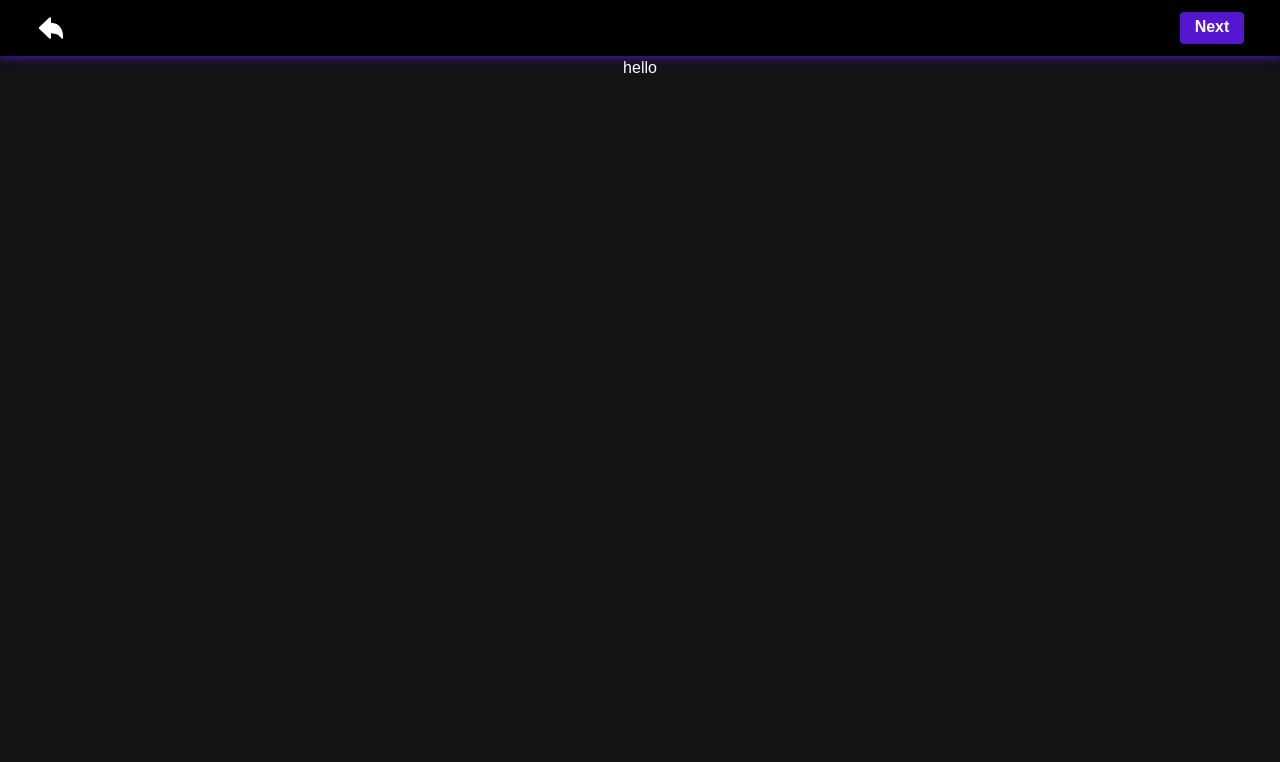
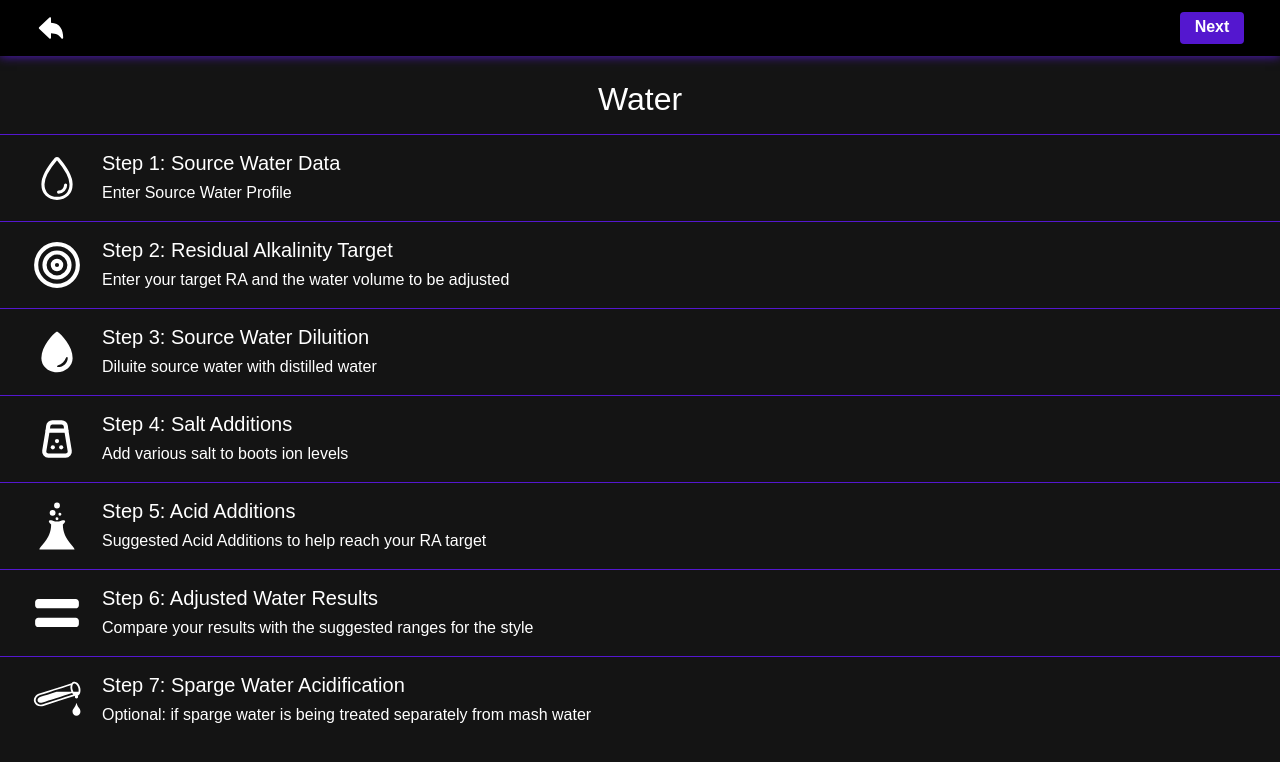
Before and after one commit to Francescostefan1998/beerbuzz-frontend, a React (Create React App) app: page /water in a window 1280 px wide. Shown: the top 762 px of the page. Built offline with nearby package versions, Linux system fonts and the light colour scheme; the HTML template or start-up script is replaced by a standard one.

Commit message:
styling modals
styling modals

```diff
--- a/src/components/home/brew/ingredients/water/Water.jsx
+++ b/src/components/home/brew/ingredients/water/Water.jsx
@@ -1,11 +1,161 @@
 import "./water.css";
 import NavbarIngredients from "../navbarIngredients/NavbarIngredients";
-
+import WaterSourceData from "./waterSourceData/WaterSourceData";
+import { useState } from "react";
+import { IoWaterOutline } from "react-icons/io5";
+import { FiTarget } from "react-icons/fi";
+import { IoIosWater } from "react-icons/io";
+import { TbSalt } from "react-icons/tb";
+import { GiAcid, GiChemicalDrop } from "react-icons/gi";
+import { FaEquals } from "react-icons/fa";
 const Water = () => {
+  const [step, setStep] = useState("");
   return (
     <div className="water">
       <NavbarIngredients prew="/selectstyle" next="/malts" />
-      <div>hello</div>
+      <div className="water-title mt-4 mb-3">
+        <h2>Water</h2>
+      </div>
+      <div className="water-list">
+        <div
+          className="water-list-element"
+          onClick={() => setStep("waterSourceData")}
+        >
+          <div>
+            <IoWaterOutline className="icon" />
+          </div>
+          <div className="water-list-element-tile">
+            <div>
+              <h5>Step 1: Source Water Data</h5>
+            </div>
+            <div>Enter Source Water Profile </div>
+          </div>
+        </div>
+        {step === "waterSourceData" ? (
+          <WaterSourceData setModal={setStep} />
+        ) : (
+          <div></div>
+        )}
+        <div
+          className="water-list-element"
+          onClick={() => setStep("residualAlkalinityTarger")}
+        >
+          <div>
+            <FiTarget className="icon" />
+          </div>
+          <div className="water-list-element-tile">
+            <div>
+              <h5>Step 2: Residual Alkalinity Target</h5>
+            </div>
+            <div>Enter your target RA and the water volume to be adjusted</div>
+          </div>
+        </div>
+        {step === "residualAlkalinityTarger" ? (
+          <WaterSourceData setModal={setStep} />
+        ) : (
+          <div></div>
+        )}
+        <div
+          className="water-list-element"
+          onClick={() => setStep("souceWaterDiluition")}
+        >
+          <div>
+            <IoIosWater className="icon" />
+          </div>
+          <div className="water-list-element-tile">
+            <div>
+              <h5>Step 3: Source Water Diluition</h5>
+            </div>
+            <div>Diluite source water with distilled water</div>
+          </div>
+        </div>
+        {step === "souceWaterDiluition" ? (
+          <WaterSourceData setModal={setStep} />
+        ) : (
+          <div></div>
+        )}
+        <div
+          className="water-list-element"
+          onClick={() => setStep("saltAdditions")}
+        >
+          <div>
+            <TbSalt className="icon" />
+          </div>
+          <div className="water-list-element-tile">
+            <div>
+              <h5>Step 4: Salt Additions</h5>
+            </div>
+            <div>Add various salt to boots ion levels</div>
+          </div>
+        </div>
+        {step === "saltAdditions" ? (
+          <WaterSourceData setModal={setStep} />
+        ) : (
+          <div></div>
+        )}
+        <div
+          className="water-list-element"
+          onClick={() => setStep("acidAdditions")}
+        >
+          <div>
+            <GiAcid className="icon" />
+          </div>
+          <div className="water-list-element-tile">
+            <div>
+              <h5>Step 5: Acid Additions</h5>
+            </div>
+            <div>Suggested Acid Additions to help reach your RA target</div>
+          </div>
+        </div>
+        {step === "acidAdditions" ? (
+          <WaterSourceData setModal={setStep} />
+        ) : (
+          <div></div>
+        )}
+        <div
+          className="water-list-element"
+          onClick={() => setStep("adjustedWaterResults")}
+        >
+          <div>
+            <FaEquals className="icon" />
+          </div>
+          <div className="water-list-element-tile">
+            <div>
+              <h5>Step 6: Adjusted Water Results</h5>
+            </div>
+            <div>
+              Compare your results with the suggested ranges for the style
+            </div>
+          </div>
+        </div>
+        {step === "adjustedWaterResults" ? (
+          <WaterSourceData setModal={setStep} />
+        ) : (
+          <div></div>
+        )}
+        <div
+          className="water-list-element"
+          onClick={() => setStep("spargeWaterAcidification")}
+        >
+          <div>
+            <GiChemicalDrop className="icon" />
+          </div>
+          <div className="water-list-element-tile">
+            <div>
+              <h5>Step 7: Sparge Water Acidification</h5>
+            </div>
+            <div>
+              Optional: if sparge water is being treated separately from mash
+              water
+            </div>
+          </div>
+        </div>
+        {step === "spargeWaterAcidification" ? (
+          <WaterSourceData setModal={setStep} />
+        ) : (
+          <div></div>
+        )}
+      </div>
     </div>
   );
 };
--- a/src/components/home/brew/ingredients/water/water.css
+++ b/src/components/home/brew/ingredients/water/water.css
@@ -3,3 +3,58 @@
   width: 100%;
   height: 100vh;
 }
+.water-list {
+  height: 80vh;
+  overflow-y: scroll;
+  padding-bottom: 30px;
+}
+.water-list-element {
+  display: flex;
+  align-items: center;
+  gap: 20px;
+  cursor: pointer;
+  padding: 2vh;
+  padding-inline: 4vh;
+  background-color: var(--background-dark);
+  border-top: 1px solid var(--main-secondary);
+}
+.water-list-element:hover {
+  background-color: var(--background-black);
+}
+
+.water-list-element .icon {
+  font-size: 50px;
+}
+.water-list-element-tile {
+  display: flex;
+  flex-direction: column;
+  flex-grow: 1;
+  justify-content: flex-start;
+  align-items: left;
+  gap: 6px;
+}
+.water-list-element-tile div {
+  text-align: left;
+}
+.water-list-element-tile h5 {
+  margin: 0;
+  padding: 0;
+}
+
+.water-list::-webkit-scrollbar {
+  width: 10px;
+}
+
+.water-list::-webkit-scrollbar-track {
+  background-color: var(--background-black);
+}
+
+.water-list::-webkit-scrollbar-thumb {
+  background-color: var(--main-secondary);
+  border-radius: 5px;
+  cursor: grab;
+}
+
+.water-list::-webkit-scrollbar-thumb:hover {
+  background-color: var(--main-secondary);
+}
--- /dev/null
+++ b/src/components/home/brew/ingredients/water/waterSourceData/WaterSourceData.jsx
@@ -0,0 +1,21 @@
+import "./waterSourceData.css";
+import { RiCloseLine } from "react-icons/ri";
+const WaterSourceData = ({ setModal }) => {
+  return (
+    <div className="waterSouceData">
+      <div className="waterSouceData-modal">
+        <div className="waterSouceData-modal-top">
+          <h4 className="mt-2">Water Souce Data</h4>
+          <div
+            className="waterSouceData-close"
+            onClick={() => setModal("closed")}
+          >
+            <RiCloseLine className="waterSouceData-close-icon" />
+          </div>
+        </div>
+      </div>
+    </div>
+  );
+};
+
+export default WaterSourceData;
--- /dev/null
+++ b/src/components/home/brew/ingredients/water/waterSourceData/waterSourceData.css
@@ -0,0 +1,47 @@
+.waterSouceData {
+  position: fixed;
+  width: 100%;
+  height: 100%;
+  top: 0;
+  left: 0;
+  background-color: rgba(0, 0, 0, 0.8);
+  display: flex;
+  justify-content: center;
+}
+
+.waterSouceData-modal {
+  width: 50%;
+  height: 80vh;
+  margin-top: 10vh;
+  overflow: hidden;
+  background-color: var(--background-dark);
+  border-radius: 10px;
+  box-shadow: 0px 0px 10px var(--main-secondary);
+}
+.waterSouceData-modal-top {
+  display: flex;
+  justify-content: space-between;
+  padding: 10px;
+}
+.waterSouceData-modal-top h4 {
+  padding-left: 20px;
+}
+.waterSouceData-close {
+  width: 40px;
+  height: 40px;
+  border-radius: 50%;
+  overflow: hidden;
+  background-color: transparent;
+  display: flex;
+  align-items: center;
+  justify-content: center;
+  cursor: pointer;
+  margin-left: auto;
+}
+.waterSouceData-close:hover {
+  background-color: var(--main-secondary);
+}
+.waterSouceData-close-icon {
+  color: white;
+  font-size: 30px;
+}
```
